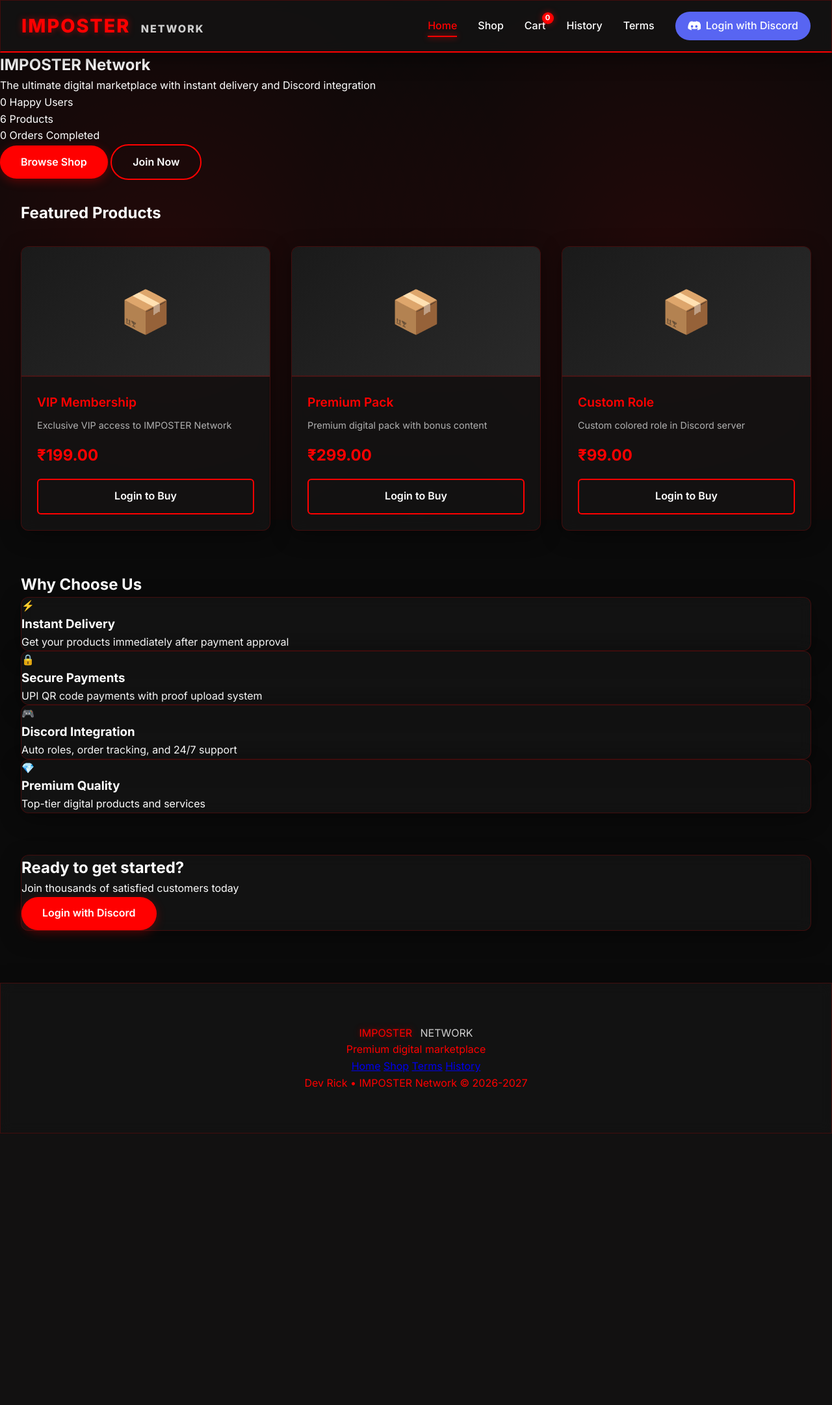
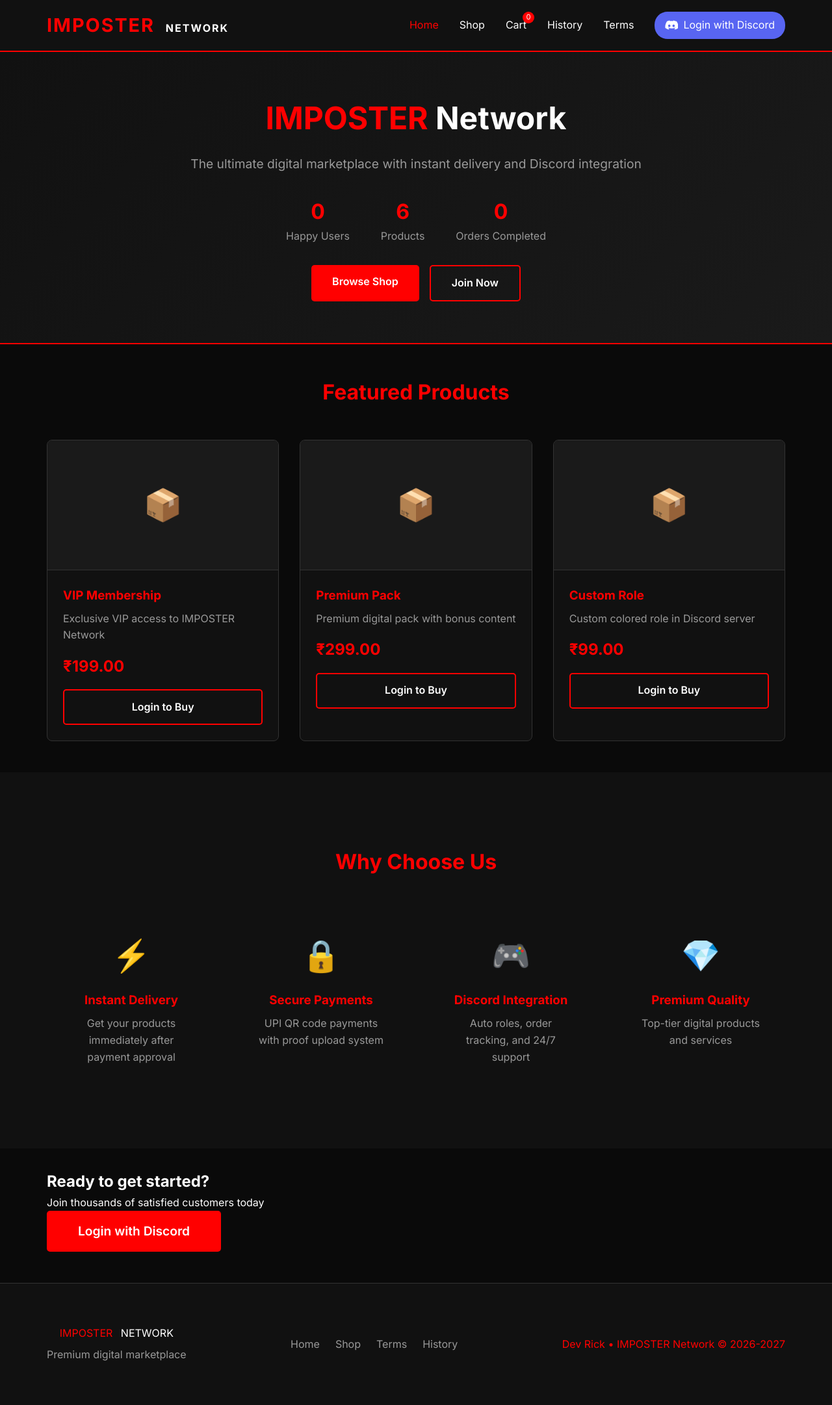
Before and after one commit to mrzappu/imposter-website, a Node server app: page / in a window 1280 px wide. Shown: the whole page at 65% size. Before the commit the page ends 1745 px from the top, so only its background shows below. Run offline with Node 20, Linux system fonts and the light colour scheme; data comes from the database, SQL or seed files in the repository; some libraries are stand-ins or nearby versions.

Commit message:
Update style.css

```diff
--- a/public/style.css
+++ b/public/style.css
@@ -1,4 +1,4 @@
-/* public/style.css – Complete Website Styling */
+/* public/style.css – IMPOSTER Network Old Interface */
 @import url('https://fonts.googleapis.com/css2?family=Inter:wght@400;500;600;700;800&display=swap');
 
 :root {
@@ -6,15 +6,14 @@
     --primary-dark: #cc0000;
     --primary-light: #ff3333;
     --bg-dark: #0a0a0a;
-    --bg-card: rgba(20, 20, 20, 0.8);
-    --bg-card-hover: rgba(30, 30, 30, 0.9);
+    --bg-card: #111111;
+    --bg-card-hover: #1a1a1a;
     --text-primary: #ffffff;
     --text-secondary: #b0b0b0;
-    --border-color: rgba(255, 0, 0, 0.2);
+    --border-color: #333333;
     --success: #00ff00;
     --warning: #ffaa00;
     --danger: #ff0000;
-    --glass-blur: blur(10px);
 }
 
 * {
@@ -31,48 +30,18 @@
     line-height: 1.6;
 }
 
-body::before {
-    content: '';
-    position: fixed;
-    top: 0;
-    left: 0;
-    right: 0;
-    bottom: 0;
-    background: radial-gradient(circle at 20% 50%, rgba(255, 0, 0, 0.1) 0%, transparent 50%),
-                radial-gradient(circle at 80% 50%, rgba(255, 0, 0, 0.1) 0%, transparent 50%);
-    pointer-events: none;
-    z-index: -1;
-}
-
-.glass-nav, .glass-card, .glass-footer {
-    background: var(--bg-card);
-    backdrop-filter: var(--glass-blur);
-    -webkit-backdrop-filter: var(--glass-blur);
-    border: 1px solid var(--border-color);
-    box-shadow: 0 8px 32px rgba(0, 0, 0, 0.4);
-}
-
-.glass-card {
-    border-radius: 12px;
-    transition: transform 0.3s, box-shadow 0.3s;
-}
-
-.glass-card:hover {
-    transform: translateY(-4px);
-    box-shadow: 0 12px 48px rgba(255, 0, 0, 0.2);
-    border-color: var(--primary);
-}
-
-.glass-nav {
+/* Navigation */
+nav {
+    background: #111;
+    border-bottom: 2px solid var(--primary);
+    padding: 1rem 0;
     position: sticky;
     top: 0;
-    z-index: 1000;
-    padding: 1rem 0;
-    border-bottom: 2px solid var(--primary);
+    z-index: 100;
 }
 
 .nav-container {
-    max-width: 1400px;
+    max-width: 1200px;
     margin: 0 auto;
     display: flex;
     justify-content: space-between;
@@ -82,20 +51,18 @@
 
 .logo {
     font-size: 1.8rem;
-    font-weight: 800;
+    font-weight: bold;
     letter-spacing: 2px;
 }
 
 .logo-imposter {
     color: var(--primary);
-    text-shadow: 0 0 10px rgba(255, 0, 0, 0.5);
 }
 
 .logo-network {
-    color: var(--text-primary);
+    color: white;
     font-size: 1rem;
     margin-left: 0.5rem;
-    opacity: 0.8;
 }
 
 .nav-links {
@@ -105,27 +72,14 @@
 }
 
 .nav-links a {
-    color: var(--text-primary);
+    color: white;
     text-decoration: none;
-    font-weight: 500;
     transition: color 0.3s;
-    position: relative;
 }
 
 .nav-links a:hover,
 .nav-links a.active {
     color: var(--primary);
-}
-
-.nav-links a.active::after {
-    content: '';
-    position: absolute;
-    bottom: -4px;
-    left: 0;
-    right: 0;
-    height: 2px;
-    background: var(--primary);
-    box-shadow: 0 0 10px var(--primary);
 }
 
 .cart-link {
@@ -139,7 +93,6 @@
     background: var(--primary);
     color: white;
     font-size: 0.7rem;
-    font-weight: bold;
     min-width: 18px;
     height: 18px;
     border-radius: 9px;
@@ -147,24 +100,21 @@
     align-items: center;
     justify-content: center;
     padding: 0 4px;
-    box-shadow: 0 0 10px rgba(255, 0, 0, 0.5);
 }
 
 .user-menu {
     display: flex;
     align-items: center;
     gap: 0.8rem;
-    padding: 0.5rem 1rem;
+    padding: 0.3rem 1rem;
     background: rgba(255, 0, 0, 0.1);
-    border-radius: 30px;
-    border: 1px solid var(--border-color);
+    border-radius: 20px;
 }
 
 .user-avatar {
-    width: 32px;
-    height: 32px;
+    width: 30px;
+    height: 30px;
     border-radius: 50%;
-    border: 2px solid var(--primary);
 }
 
 .username {
@@ -172,72 +122,94 @@
 }
 
 .logout-btn {
-    color: var(--text-secondary) !important;
+    color: #999 !important;
     font-size: 0.9rem;
-}
-
-.logout-btn:hover {
-    color: var(--primary) !important;
 }
 
 .discord-btn {
     background: #5865F2;
     color: white !important;
-    padding: 0.6rem 1.2rem;
-    border-radius: 30px;
+    padding: 0.5rem 1rem;
+    border-radius: 20px;
     display: flex;
     align-items: center;
     gap: 0.5rem;
-    transition: background 0.3s !important;
 }
 
-.discord-btn:hover {
-    background: #4752c4;
-    color: white !important;
+/* Container */
+.container {
+    max-width: 1200px;
+    margin: 2rem auto;
+    padding: 0 2rem;
 }
 
-.container {
-    max-width: 1400px;
-    margin: 0 auto;
-    padding: 2rem;
+/* Hero Section */
+.hero-section {
+    background: linear-gradient(135deg, #111, #1a1a1a);
+    padding: 4rem 2rem;
+    text-align: center;
+    border-bottom: 2px solid var(--primary);
 }
 
-.page-title {
+.hero-title {
     font-size: 3rem;
-    font-weight: 800;
-    margin-bottom: 0.5rem;
+    margin-bottom: 1rem;
+}
+
+.gradient-text {
     color: var(--primary);
+}
+
+.hero-subtitle {
+    color: #999;
+    font-size: 1.2rem;
+    margin-bottom: 2rem;
+}
+
+.hero-stats {
+    display: flex;
+    justify-content: center;
+    gap: 3rem;
+    margin-bottom: 2rem;
+}
+
+.stat-item {
     text-align: center;
 }
 
-.page-subtitle {
-    color: var(--text-secondary);
-    font-size: 1.2rem;
-    text-align: center;
-    margin-bottom: 2rem;
+.stat-number {
+    display: block;
+    font-size: 2rem;
+    font-weight: bold;
+    color: var(--primary);
+}
+
+.stat-label {
+    color: #999;
+}
+
+.hero-cta {
+    display: flex;
+    gap: 1rem;
+    justify-content: center;
 }
 
 .btn-primary, .btn-secondary {
     padding: 0.8rem 2rem;
-    border-radius: 30px;
+    border-radius: 5px;
     font-weight: 600;
     text-decoration: none;
     transition: all 0.3s;
     display: inline-block;
-    cursor: pointer;
-    border: none;
 }
 
 .btn-primary {
     background: var(--primary);
     color: white;
-    box-shadow: 0 4px 15px rgba(255, 0, 0, 0.3);
 }
 
 .btn-primary:hover {
     background: var(--primary-dark);
-    transform: translateY(-2px);
-    box-shadow: 0 6px 20px rgba(255, 0, 0, 0.4);
 }
 
 .btn-secondary {
@@ -248,36 +220,56 @@
 
 .btn-secondary:hover {
     background: var(--primary);
-    transform: translateY(-2px);
+}
+
+.btn-large {
+    padding: 1rem 3rem;
+    font-size: 1.2rem;
+}
+
+/* Products Grid */
+.section-title {
+    font-size: 2rem;
+    text-align: center;
+    margin: 3rem 0;
+    color: var(--primary);
 }
 
 .products-grid {
     display: grid;
     grid-template-columns: repeat(auto-fill, minmax(300px, 1fr));
     gap: 2rem;
-    margin-top: 2rem;
 }
 
 .product-card {
+    background: #111;
+    border: 1px solid #333;
+    border-radius: 8px;
     overflow: hidden;
+    transition: transform 0.3s;
+}
+
+.product-card:hover {
+    transform: translateY(-5px);
+    border-color: var(--primary);
 }
 
 .product-image {
     width: 100%;
     height: 200px;
     object-fit: cover;
-    border-bottom: 2px solid var(--border-color);
+    border-bottom: 1px solid #333;
 }
 
 .product-image-placeholder {
     width: 100%;
     height: 200px;
-    background: linear-gradient(135deg, #1a1a1a, #2a2a2a);
+    background: #1a1a1a;
     display: flex;
     align-items: center;
     justify-content: center;
-    font-size: 4rem;
-    border-bottom: 2px solid var(--border-color);
+    font-size: 3rem;
+    border-bottom: 1px solid #333;
 }
 
 .product-info {
@@ -285,15 +277,12 @@
 }
 
 .product-info h3 {
-    font-size: 1.2rem;
-    font-weight: 600;
     margin-bottom: 0.5rem;
     color: var(--primary);
 }
 
 .product-description {
-    color: var(--text-secondary);
-    font-size: 0.9rem;
+    color: #999;
     margin-bottom: 1rem;
 }
 
@@ -306,7 +295,7 @@
 
 .price {
     font-size: 1.5rem;
-    font-weight: 700;
+    font-weight: bold;
     color: var(--primary);
 }
 
@@ -324,13 +313,9 @@
     background: var(--primary);
     color: white;
     border: none;
-    border-radius: 6px;
+    border-radius: 5px;
+    cursor: pointer;
     font-weight: 600;
-    cursor: pointer;
-    display: flex;
-    align-items: center;
-    justify-content: center;
-    gap: 0.5rem;
     transition: background 0.3s;
 }
 
@@ -345,26 +330,128 @@
     background: transparent;
     color: white;
     border: 2px solid var(--primary);
-    border-radius: 6px;
+    border-radius: 5px;
     text-align: center;
     text-decoration: none;
     font-weight: 600;
-    transition: all 0.3s;
 }
 
 .btn-login-to-buy:hover {
     background: var(--primary);
 }
 
-footer {
+/* Features Section */
+.features-section {
+    background: #111;
+    padding: 4rem 0;
+    margin-top: 3rem;
+}
+
+.features-grid {
+    display: grid;
+    grid-template-columns: repeat(auto-fit, minmax(250px, 1fr));
+    gap: 2rem;
+    margin-top: 2rem;
+}
+
+.feature-card {
     text-align: center;
     padding: 2rem;
+}
+
+.feature-icon {
+    font-size: 3rem;
+    margin-bottom: 1rem;
+}
+
+.feature-card h3 {
+    color: var(--primary);
+    margin-bottom: 0.5rem;
+}
+
+.feature-card p {
+    color: #999;
+}
+
+/* Footer */
+footer {
     background: #111;
+    padding: 2rem;
+    text-align: center;
     border-top: 1px solid #333;
     margin-top: 3rem;
+}
+
+.footer-content {
+    max-width: 1200px;
+    margin: 0 auto;
+    display: flex;
+    justify-content: space-between;
+    align-items: center;
+    flex-wrap: wrap;
+    gap: 2rem;
+}
+
+.footer-brand p {
+    color: #999;
+    margin-top: 0.5rem;
+}
+
+.footer-links {
+    display: flex;
+    gap: 1.5rem;
+}
+
+.footer-links a {
+    color: #999;
+    text-decoration: none;
+}
+
+.footer-links a:hover {
     color: var(--primary);
 }
 
+.footer-copyright p {
+    color: var(--primary);
+}
+
+/* Login Messages */
+.login-success-message {
+    position: fixed;
+    top: 80px;
+    right: 20px;
+    background: rgba(0, 255, 0, 0.9);
+    color: black;
+    padding: 1rem 2rem;
+    border-radius: 5px;
+    z-index: 1000;
+    animation: slideIn 0.3s ease;
+}
+
+.login-error-message {
+    position: fixed;
+    top: 80px;
+    right: 20px;
+    background: rgba(255, 0, 0, 0.9);
+    color: white;
+    padding: 1rem 2rem;
+    border-radius: 5px;
+    z-index: 1000;
+    animation: slideIn 0.3s ease;
+}
+
+@keyframes slideIn {
+    from {
+        transform: translateX(100%);
+        opacity: 0;
+    }
+    to {
+        transform: translateX(0);
+        opacity: 1;
+    }
+}
+
+/* Responsive */
 @media (max-width: 768px) {
     .nav-container {
         flex-direction: column;
@@ -376,7 +463,17 @@
         justify-content: center;
     }
 
-    .page-title {
+    .hero-title {
         font-size: 2rem;
     }
+
+    .hero-stats {
+        flex-direction: column;
+        gap: 1rem;
+    }
+
+    .footer-content {
+        flex-direction: column;
+        text-align: center;
+    }
 }
```
